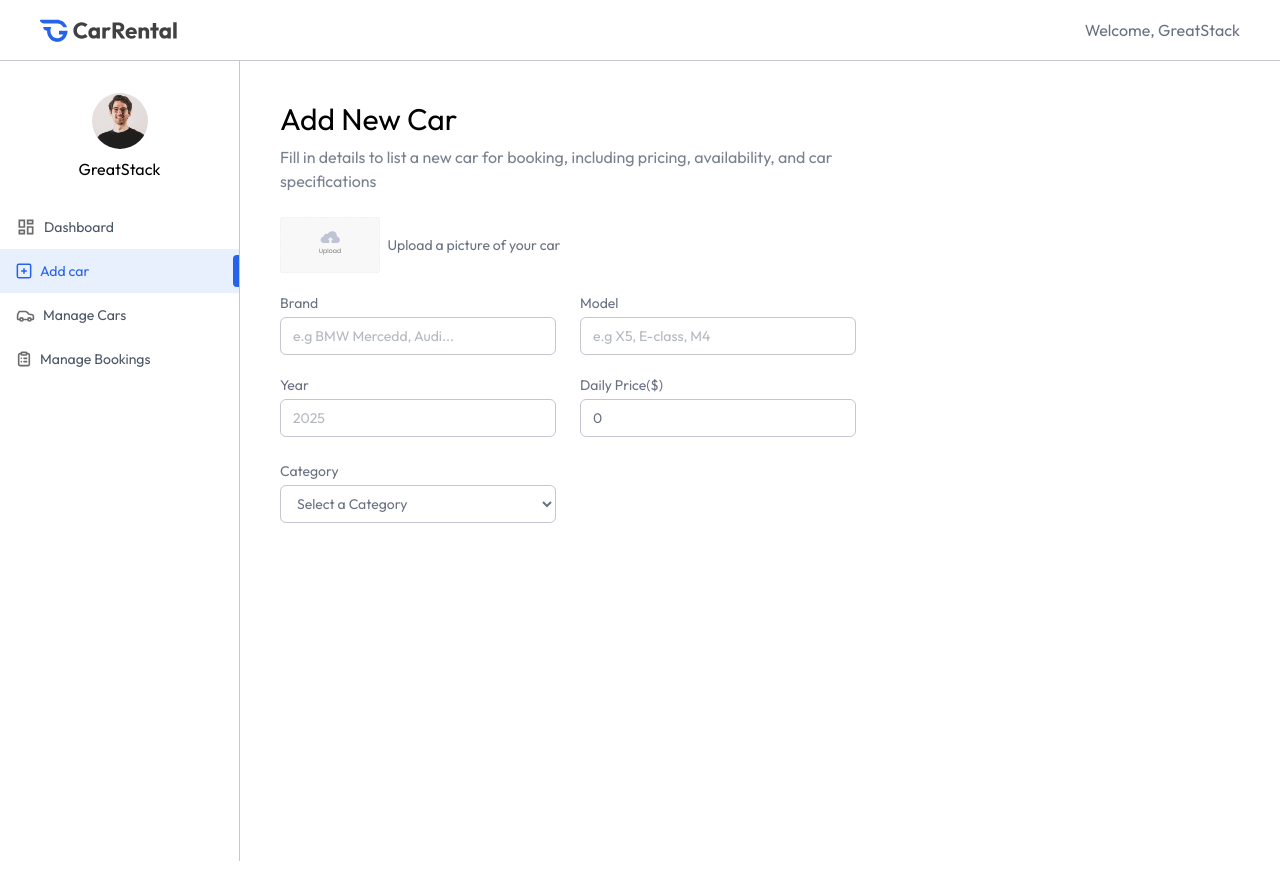
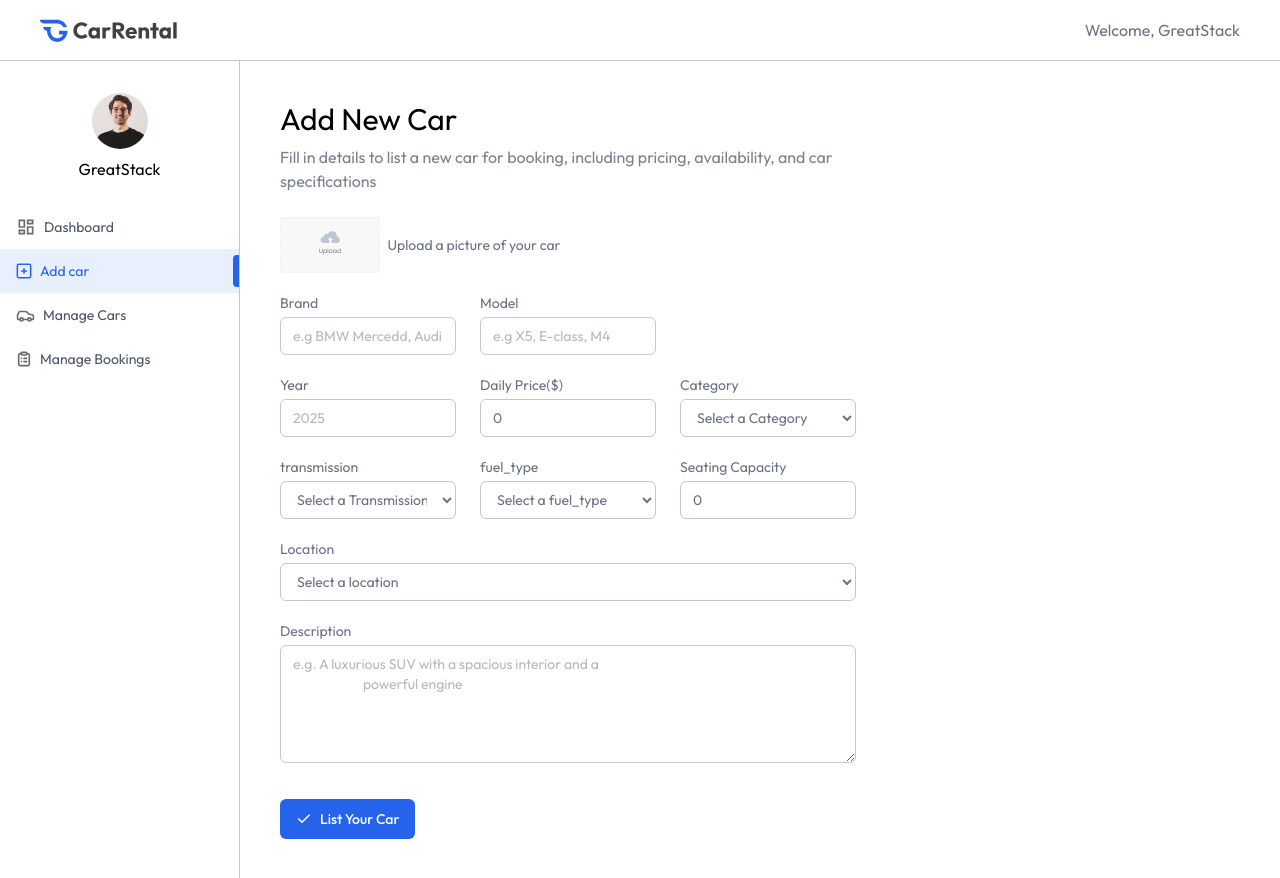
Before and after one commit to AyushiJat10/car-rental, a React (Vite) app in the folder client/: page /owner/add-car in a window 1280 px wide. Built offline with nearby package versions, Linux system fonts and the light colour scheme.

Commit message:
complete addcar page

```diff
--- a/client/src/pages/owner/AddCar.jsx
+++ b/client/src/pages/owner/AddCar.jsx
@@ -42,7 +42,7 @@ const AddCar = () => {
             </div>
 
 
-                <div className='grid grid-cols-1 md:grid-cols-2 gap-6'>
+                <div className='grid grid-cols-1  sm:grid-cols-2  md:grid-cols-3 gap-6'>
                     <div className='flex flex-col w-full'>
                         <label >Brand</label>
                         <input type="text" placeholder='e.g BMW Mercedd, Audi...' required
@@ -58,7 +58,7 @@ const AddCar = () => {
                 </div>
 
              {/* car year , price category */}
-             <div className='grid grid-cols-1 md:grid-cols-2 gap-6'>
+             <div className='grid grid-cols-1  sm:grid-cols-2  md:grid-cols-3 gap-6'>
                     <div className='flex flex-col w-full'>
                         <label >Year</label>
                         <input type="number" placeholder='2025' required
@@ -84,6 +84,64 @@ const AddCar = () => {
                  </div>
 
                  {/* car transimission , fuel type seating capacity  */}
+
+                 <div className='grid grid-cols-1 sm:grid-cols-2  md:grid-cols-3 gap-6'>
+                     <div className='flex flex-col w-full'>
+                        <label >transmission</label>
+                        <select onChange={e=> setCar({...Car, transmission: e.target.value})} value={Car.transmission}
+                             className='px-3 py-2 mt-1 border border-borderColor rounded-md outline-none'>
+                            <option value="">Select a Transmission</option>
+                            <option value="Automatic">Automatic</option>
+                            <option value="Manual">Manual</option>
+                            <option value="Semi-Automatic">Semi-Automatic</option>
+                        </select>
+                    </div>
+                     <div className='flex flex-col w-full'>
+                        <label >fuel_type</label>
+                        <select onChange={e=> setCar({...Car, fuel_type: e.target.value})} value={Car.fuel_type}
+                             className='px-3 py-2 mt-1 border border-borderColor rounded-md outline-none'>
+                            <option value="">Select a fuel_type</option>
+                            <option value="Gas">Gas</option>
+                            <option value="Diesel">Diesel</option>
+                            <option value="Petrol">Petrol</option>
+                            <option value="Electric">Electric</option>
+                            <option value="Hybrid">Hybrid</option>
+                        </select>
+                    </div>
+                    <div className='flex flex-col w-full'>
+                        <label >Seating Capacity</label>
+                        <input type="number" placeholder='4' required
+                        className='px-3 py-2 mt-1 border border-borderColor rounded-md outline-none
+                    ' value={Car.seating_capacity} onChange={e=> setCar({...Car,seating_capacity: e.target.value})} />
+                    </div>
+                 </div>
+
+                 {/** car location */}
+
+                 <div className='flex flex-col w-full'>
+                        <label >Location</label>
+                        <select onChange={e=> setCar({...Car, location: e.target.value})} value={Car.location}
+                             className='px-3 py-2 mt-1 border border-borderColor rounded-md outline-none'>
+                            <option value="">Select a location</option>
+                            <option value="New York">New York</option>
+                            <option value="Los Angels">Los Angels</option>
+                            <option value="Houston">Houston</option>
+                            <option value="Chicago">Chicago</option>
+                        </select>
+                    </div>
+
+                     <div className='flex flex-col w-full'>
+                        <label >Description</label>
+                        <textarea rows={5} placeholder='e.g. A luxurious SUV with a spacious interior and a
+                        powerful engine' required
+                        className='px-3 py-2 mt-1 border border-borderColor rounded-md outline-none
+                    ' value={Car.description} onChange={e=> setCar({...Car, description: e.target.value})} ></textarea>
+                    </div>
+
+                    <button className='flex items-center gap-2 px-4 py-2.5 mt-4 bg-primary
+                    text-white rounded-md font-medium w-max cursor-pointer'>
+                        <img src={assets.tick_icon} alt="" /> List Your Car
+                    </button>
         </form>
     </div>
   )
```
